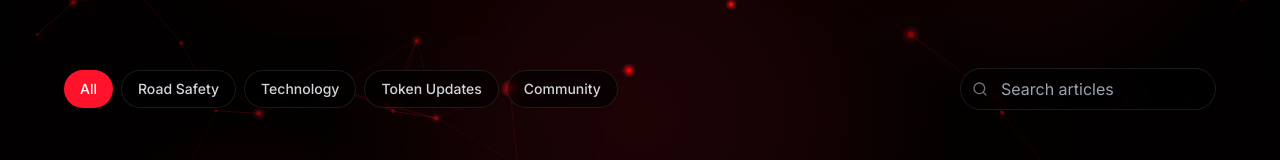
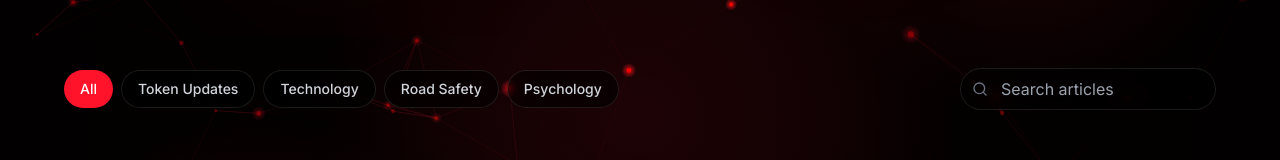
Before and after one commit to LETSTOPdev/LETSTOPWeb, a Next.js app: page /blog in a window 1280 px wide. Shown: the part 284-444 px from the top of the page. Built offline with nearby package versions, Linux system fonts and the light colour scheme.

Commit message:
fix smart seach

```diff
--- a/app/blog/page.tsx
+++ b/app/blog/page.tsx
@@ -47,7 +47,7 @@ export default function BlogPage() {
     }
   }
 
-  const categories = ["All", "Road Safety", "Technology", "Token Updates", "Community"]
+  const categories = ["All", ...new Set(articles.map((article) => article.category))]
 
   const featuredArticle = articles.find((article) => article.featured)
 
```
